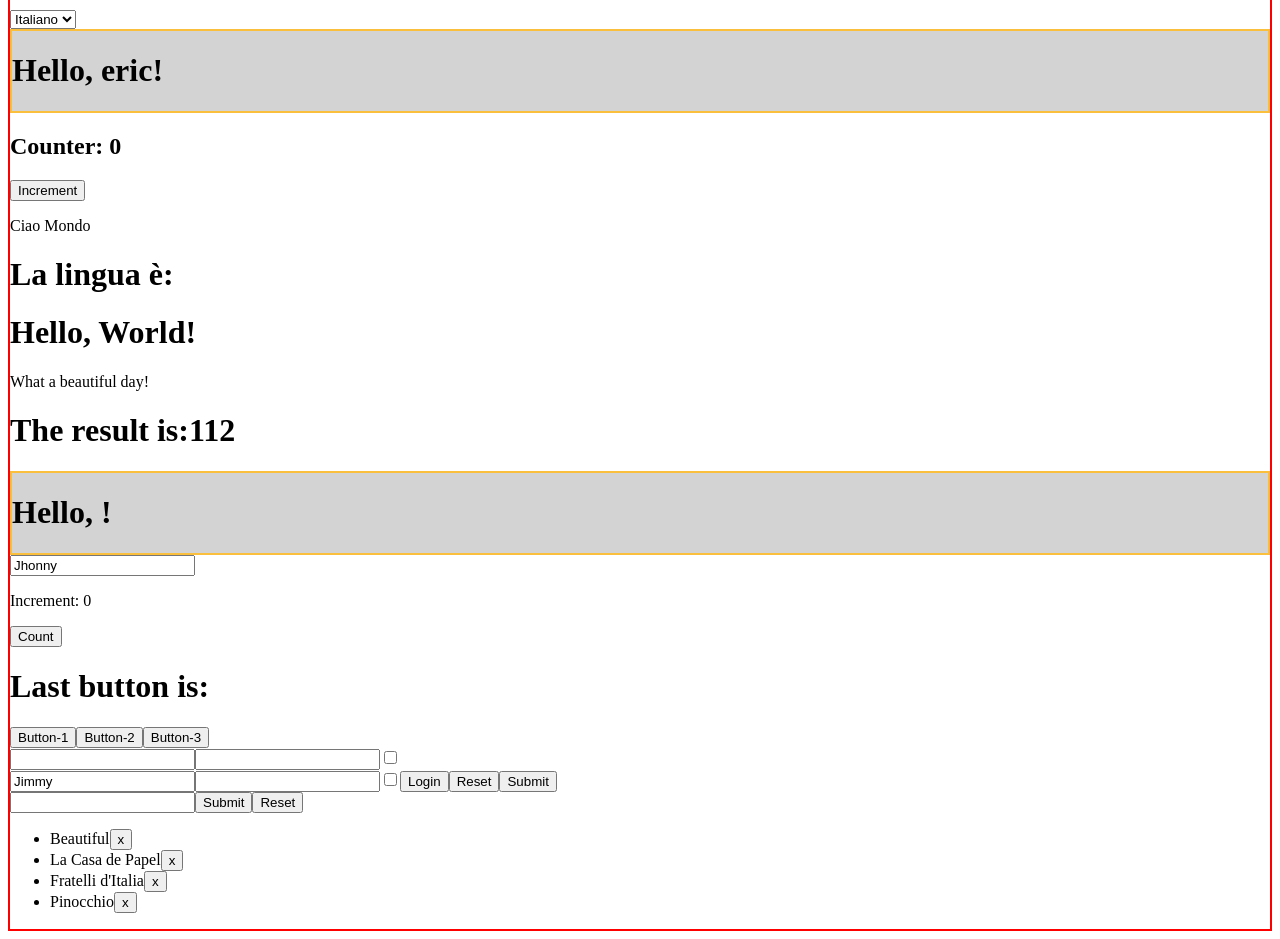
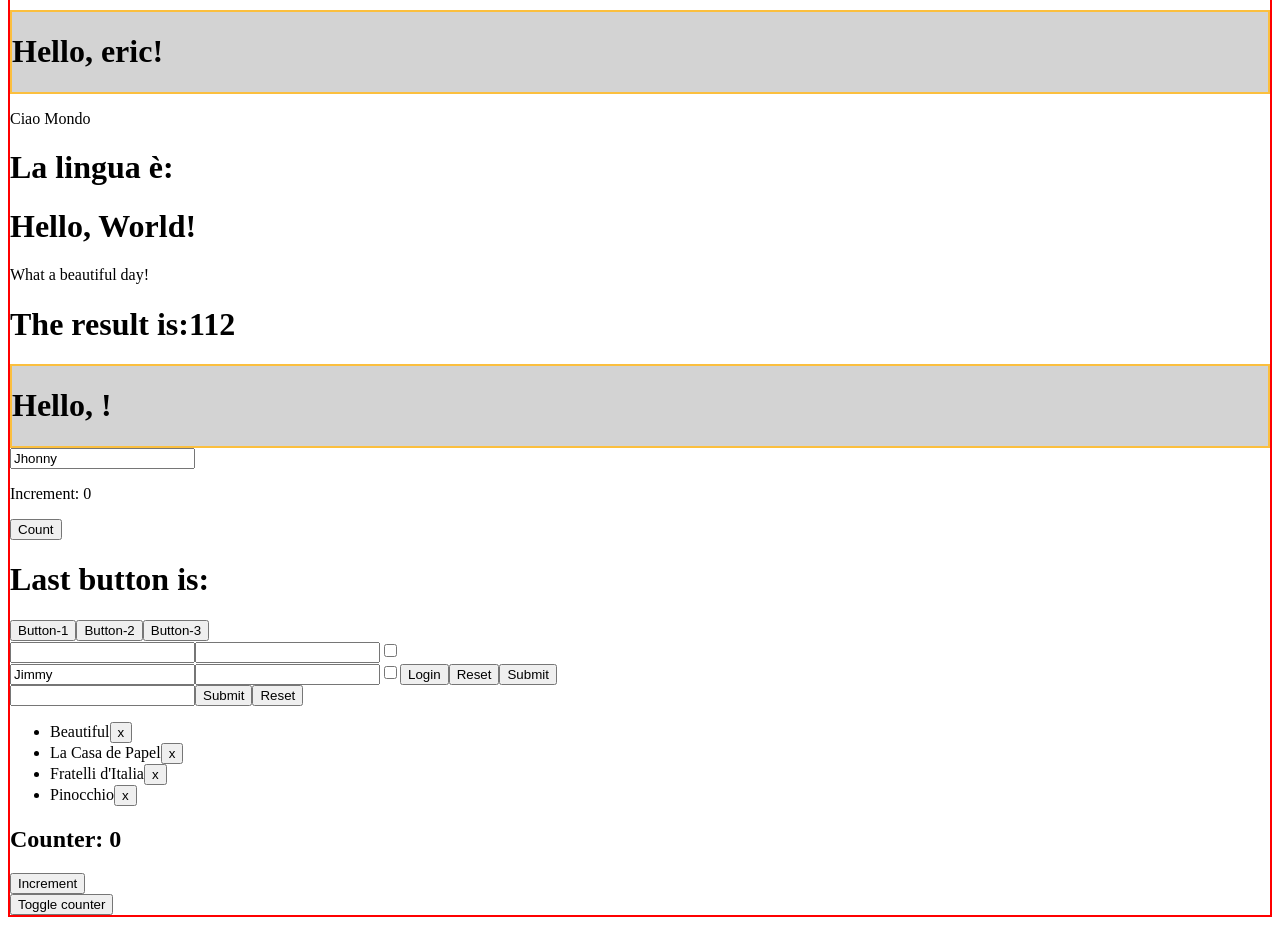
Before and after one commit to Enriko35/React-exercises, a React (Create React App) app: page / in a window 1280 px wide. Shown: the part 80-1019 px from the top of the page. Built offline with nearby package versions, Linux system fonts and the light colour scheme.

Commit message:
useEffect-02

```diff
--- a/src/App.js
+++ b/src/App.js
@@ -1,4 +1,4 @@
-import React from "react";
+import React, {useState} from "react";
 import ClickCounter from "./ClickCounter";
 import { ClickTracker } from "./ClickTracker";
 import Hello from "./Hello";
@@ -7,39 +7,44 @@ import  Login  from "./Login";
 import { TodoList } from "./TodoList";
 import { UncontrolledLogin } from "./UncontrolledLogin";
 import { Container } from "./Container";
-import { DisplayLenguage } from "./DisplayLenguage";
+// import { DisplayLenguage } from "./DisplayLenguage";
 import { Language } from "./Language";
 import Welcome from "./Welcome";
 import Sum from "./Sum"
 import Counter from "./Counter";
 
-export class App extends React.Component {
-  state = {
-    language: "it",
-  };
 
-  handleLenguageChange = (event) => {
-    this.setState({
-      language: event.target.value,
-    });
-  };
+export function App(){
+  // state = {
+  //   language: "it",
+  // };
 
-  render() {
+  // handleLenguageChange = (event) => {
+  //   this.setState({
+  //     language: event.target.value,
+  //   });
+  // };
+
+
+  const [showCounter, setShowCounter] = useState(true)
+  function handleToggleCounter(){
+    setShowCounter((s)=> !s)
+  }
+
     return (
       <div>
         <Container title={"React-lesson"}>
           <div>
-            <select
+            {/* <select
               value={this.state.language}
               onChange={this.handleLenguageChange}
             >
               <option value="en">English</option>
               <option value="it">Italiano</option>
-            </select>
+            </select> */}
 
-            <DisplayLenguage.Provider value={this.state.language}>
+            {/* <DisplayLenguage.Provider value={this.state.language}> */}
               <Welcome name= "eric"/>
-              <Counter/>
               <Language />
               <Hello />
               <Sum />
@@ -75,10 +80,11 @@ export class App extends React.Component {
                   );
                 }}
               />
-            </DisplayLenguage.Provider>
+            {/* </DisplayLenguage.Provider> */}
           </div>
+        {showCounter && <Counter/> }
+        <button onClick={handleToggleCounter}>Toggle counter</button>
         </Container>
       </div>
     );
   }
-}
```
Also changed, not shown: src/Counter.js (+12 -15 lines).
